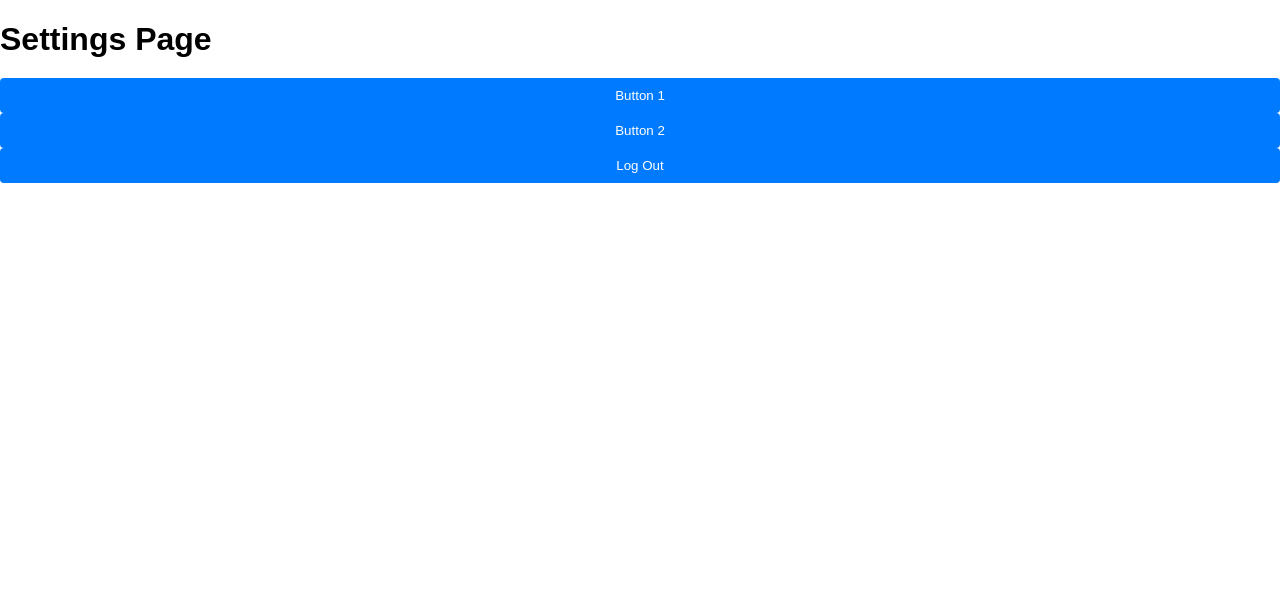
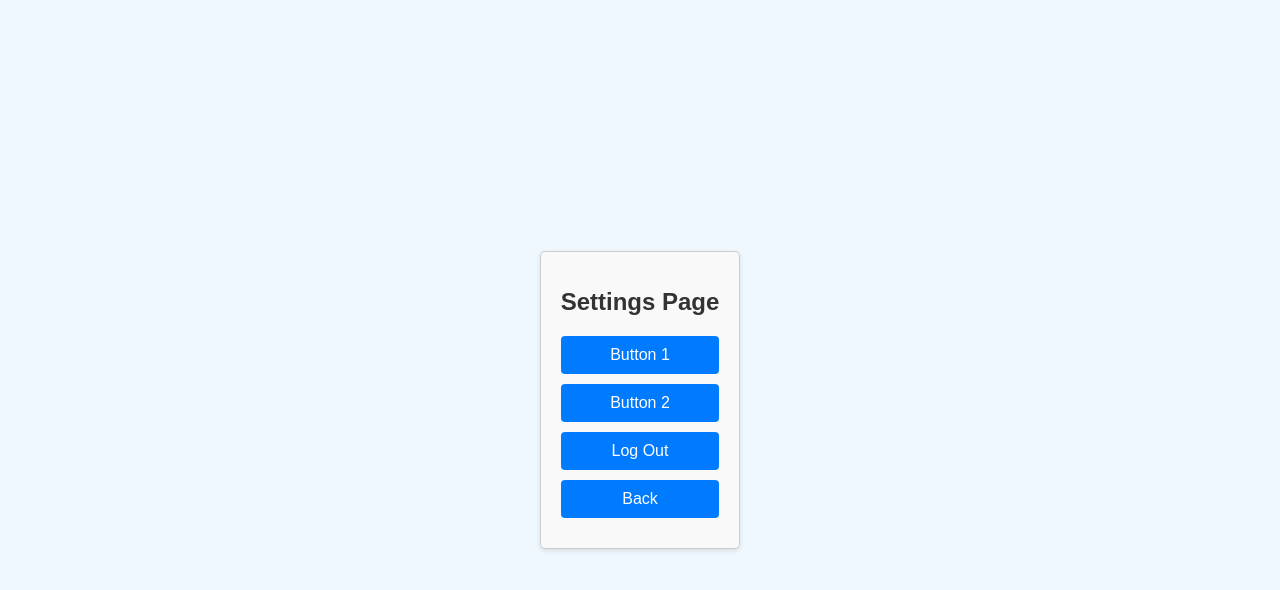
Before and after one commit to Maxruiz710/HealthMonitoringApp_Group5, a React (Create React App) app: page /settings in a window 1280 px wide. Shown: the top 590 px of the page. Built offline with nearby package versions, Linux system fonts and the light colour scheme; no server answers.

Commit message:
updated settings, added logout

```diff
--- a/src/App.js
+++ b/src/App.js
@@ -6,6 +6,7 @@ import Login from './pages/Login';
 import Home from './pages/Home';
 import Settings from './pages/Settings';
 import BackendDemo from './pages/BackendDemo';
+import EditProfile from './pages/EditProfile';
 import firebaseConfig from './backend/firebaseConfig';
 import { initializeApp } from 'firebase/app';
 
@@ -19,6 +20,7 @@ function App() {
         <Route path="/login" element={<Login />} />
         <Route path="/home" element={<Home />} />
         <Route path="/settings" element={<Settings />} />
+        <Route path="/editprofile" element={<EditProfile />} />
         <Route path="/" element={<BackendDemo />} />
         <Route path="*" element={<Navigate to="/login" />} />
       </Routes>
--- /dev/null
+++ b/src/pages/EditProfile.js
@@ -0,0 +1,38 @@
+import React from 'react';
+import { getAuth, signOut } from 'firebase/auth';
+import { useNavigate } from 'react-router-dom';
+
+function EditProfile() {
+    const navigate = useNavigate();
+
+    function logout() {
+        const auth = getAuth();
+        signOut(auth)
+            .then(() => {
+                navigate('/login');
+            })
+            .catch((error) => {
+                console.error('Error signing out: ', error);
+            });
+    }
+
+    return (
+        <div className="edit-profile">
+            <h1>Edit Profile</h1>
+            <form>
+                <div className="form-group">
+                    <label htmlFor="username">Username:</label>
+                    <input type="text" id="username" name="username" />
+                </div>
+                <div className="form-group">
+                    <label htmlFor="email">Email:</label>
+                    <input type="email" id="email" name="email" />
+                </div>
+                <button type="submit">Save Changes</button>
+            </form>
+            <button onClick={logout}>Log Out</button>
+        </div>
+    );
+}
+
+export default EditProfile;
--- a/src/pages/Home.js
+++ b/src/pages/Home.js
@@ -1,7 +1,7 @@
 import React, { useState, useEffect } from 'react';
 import { getAuth, onAuthStateChanged } from 'firebase/auth';
 import { useNavigate } from 'react-router-dom';
-import "./Home.css";
+import "./Styles/Home.css";
 
 function Home() {
   const auth = getAuth();
@@ -25,7 +25,7 @@ function Home() {
     <div className="dashboard-container">
       <h1>Welcome to Your Dashboard, {userName ? userName : 'User'}!</h1>
       <div className="button-container">
-        <button>Edit Profile</button>
+       <button onClick={() => navigate('/editprofile')}>Edit Profile</button>
         <button>Enter Data</button>
         <button>Trend Analysis</button>
         <button>Change Data</button>
--- a/src/pages/Login.js
+++ b/src/pages/Login.js
@@ -3,7 +3,7 @@ import React, { useState, useEffect } from "react";
 import firebaseConfig from "../backend/firebaseConfig";
 import { initializeApp } from "firebase/app";
 import { useNavigate, Link } from "react-router-dom";
-import "./signin.css";
+import "./Styles/signin.css";
 
 const Login = () => {
     const app = initializeApp(firebaseConfig);
--- a/src/pages/Register.js
+++ b/src/pages/Register.js
@@ -3,7 +3,7 @@ import { getAuth, onAuthStateChanged, createUserWithEmailAndPassword } from "fir
 import firebaseConfig from "../backend/firebaseConfig";
 import { initializeApp } from "firebase/app";
 import { useNavigate, Link } from "react-router-dom";
-import "./signin.css";
+import "./Styles/signin.css";
 
 const Register = () => {
   const app = initializeApp(firebaseConfig);
--- a/src/pages/Settings.js
+++ b/src/pages/Settings.js
@@ -1,22 +1,34 @@
-import React, { useState, useEffect } from 'react';
-import { getAuth, onAuthStateChanged } from 'firebase/auth';
-import { Link, useNavigate } from 'react-router-dom';
-//import "./settings.css";
+import React from 'react';
+import { getAuth, signOut } from 'firebase/auth';
+import { useNavigate } from 'react-router-dom';
+import "./Styles/Settings.css";
 
-function logout() {
-    sessionStorage.clear();
+function Settings() {
+    const navigate = useNavigate();
 
-  }
+    function logout() {
+        const auth = getAuth();
+        signOut(auth)
+            .then(() => {
+                navigate('/login');
+            })
+            .catch((error) => {
+                console.error('Error signing out: ', error);
+            });
+    }
 
-function settings({ onLogout }) {
     return (
+    <div className="settings-container">
         <div className="settings">
-            <h1>Settings Page</h1>
+         <h1>Settings Page</h1>
             <button onClick={() => alert("Functionality to be implemented!")}>Button 1</button>
             <button onClick={() => alert("Functionality to be implemented!")}>Button 2</button>
-            <button onClick={() => logout()}>Log Out</button>
+            <button onClick={logout}>Log Out</button>
+            <button onClick={() => navigate('/home')}>Back</button>
         </div>
+    </div>
+
     );
 }
 
-export default settings;
+export default Settings;
--- /dev/null
+++ b/src/pages/Styles/Settings.css
@@ -0,0 +1,43 @@
+body {
+    margin: 0;
+    padding: 0;
+    display: flex;
+    justify-content: center;
+    align-items: center;
+    height: 100vh;
+    background-color: #f0f8ff; /* Light blue background */
+}
+
+.settings-container {
+    max-width: 600px;
+    padding: 20px;
+    background-color: #f9f9f9;
+    border: 1px solid #ccc;
+    border-radius: 5px;
+    box-shadow: 0 2px 5px rgba(0, 0, 0, 0.1);
+    font-family: Arial, sans-serif;
+}
+
+.settings h1 {
+    font-size: 24px;
+    color: #333;
+    margin-bottom: 20px;
+}
+
+.settings button {
+    display: block;
+    width: 100%;
+    padding: 10px 15px;
+    margin-bottom: 10px;
+    font-size: 16px;
+    color: #fff;
+    background-color: #007bff;
+    border: none;
+    border-radius: 4px;
+    cursor: pointer;
+    transition: background-color 0.3s;
+}
+
+.settings button:hover {
+    background-color: #0056b3;
+}
```
Also changed, not shown: src/pages/Styles/Home.css (renamed from src/pages/Home.css), src/pages/Styles/signin.css (renamed from src/pages/signin.css).
